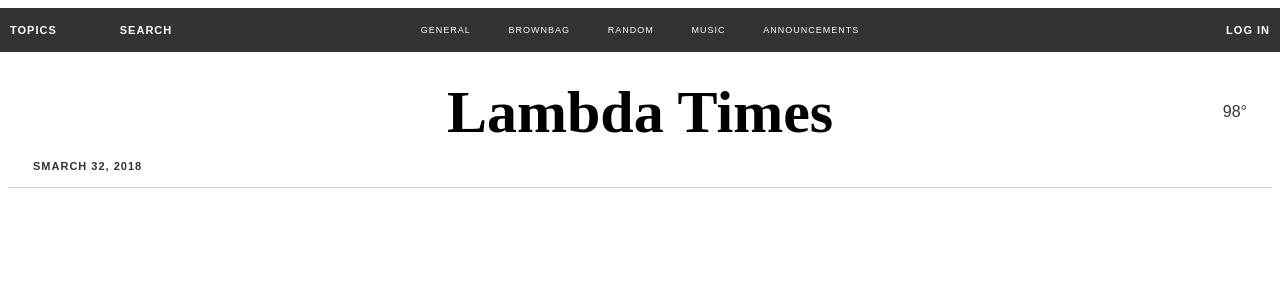
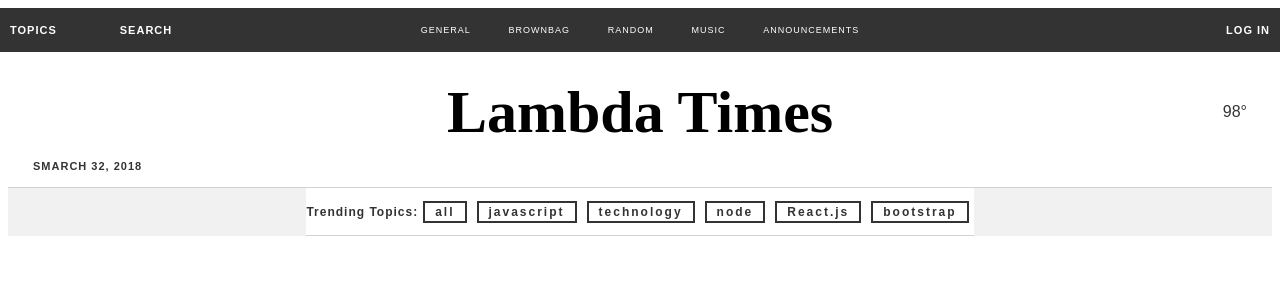
Before and after one commit to notdb/sveltetimes, a Svelte app in the folder sveltetimes/: page / in a window 1280 px wide. Shown: the top 300 px of the page. Built offline with nearby package versions, Linux system fonts and the light colour scheme.

Commit message:
add tabs component

```diff
--- a/sveltetimes/src/App.svelte
+++ b/sveltetimes/src/App.svelte
@@ -2,6 +2,7 @@
 	export let name;
 	import TopBar from "./components/TopBar.svelte";
 	import Header from "./components/Header.svelte";
+	import Content from "./components/content/Content.svelte";
 </script>
 
 <style>
@@ -19,4 +20,5 @@
 <div class="main">
 <TopBar />
 <Header />
+<Content />
 </div>
--- /dev/null
+++ b/sveltetimes/src/components/content/Content.svelte
@@ -0,0 +1,26 @@
+<script>
+  import Tabs from "./Tabs.svelte";
+  import { tabData, cardData } from "../../data.js";
+
+  console.log(tabData);
+  console.log(cardData);
+
+  let selected = "all";
+
+function changeSelected(tab) {
+    selected = tab;
+    console.log(selected);
+  }
+</script>
+
+<style>
+  .content-container {
+    display: flex;
+    flex-direction: column;
+    align-items: center;
+  }
+</style>
+
+<div class="content-container">
+  <Tabs tabs={tabData} selectTabHandler={changeSelected} selectedTab={selected}/>
+</div>
--- /dev/null
+++ b/sveltetimes/src/components/content/Tab.svelte
@@ -0,0 +1,54 @@
+<script>
+export let tab;
+export let selectTabHandler;
+export let selectedTab;
+
+let testName ="";
+tab=tab;
+if (tab == selectedTab) {
+testName = "tab active-tab";
+} else {
+testName = "tab";
+}
+
+
+function newName(tab) {
+selectTabHandler(tab);
+}
+
+</script>
+
+<style>
+
+
+.tab {
+  display: flex;
+  justify-content: none;
+  align-items: center;
+  flex-direction: row;
+  color: #fff;
+  background-color: #333;
+  margin: 0 5px;
+  padding: 2px 10px;
+  font-size: 12px;
+  letter-spacing: 2px;
+  cursor: pointer;
+  font-weight: bold;
+}
+
+.tab:hover {
+  text-decoration: underline;
+}
+
+
+.active-tab {
+  background-color: #fff;
+  color: #333;
+  border: 2px solid #333;
+}
+
+</style>
+
+<div class={testName} on:click|preventDefault={newName}>
+{tab}
+</div>
--- /dev/null
+++ b/sveltetimes/src/components/content/Tabs.svelte
@@ -0,0 +1,42 @@
+<script>
+  import Tab from "./Tab.svelte";
+  export let tabs;
+  export let selectTabHandler;
+  export let selectedTab;
+</script>
+
+<style>
+
+.tabs {
+  border-bottom: 1px solid lightgrey;
+  display: flex;
+  justify-content: center;
+  align-items: center;
+  flex-direction: row;
+  width: 100%;
+  height: 47px;
+  background-color: #fff;
+}
+.tabs .topics {
+  display: flex;
+  justify-content: none;
+  align-items: center;
+  flex-direction: row;
+}
+
+.tabs .topics .title {
+  font-size: 12px;
+  letter-spacing: 1px;
+  font-weight: bold;
+}
+
+</style>
+
+<div class="tabs">
+  <div class="topics">
+    <span class="title">Trending Topics:</span>
+    {#each tabs as tab}
+      <Tab {tab}  selectTabHandler={()=>selectTabHandler(tab)} selectedTab={tab} />
+    {/each}
+  </div>
+</div>
```
